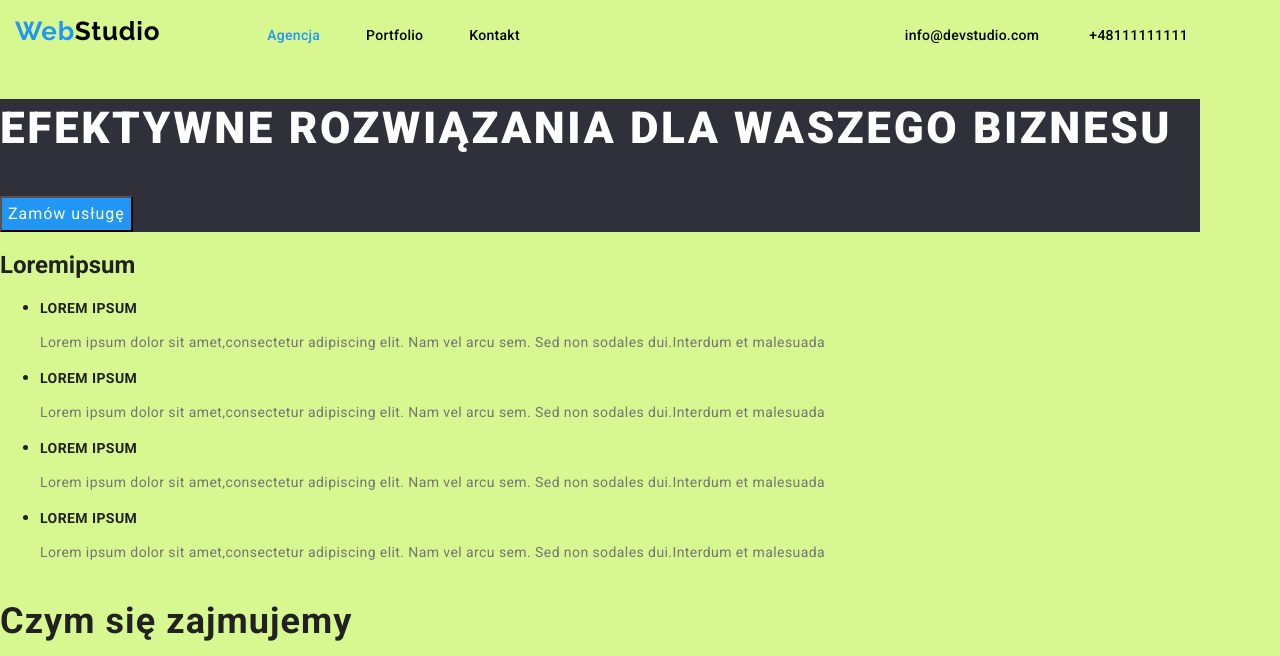
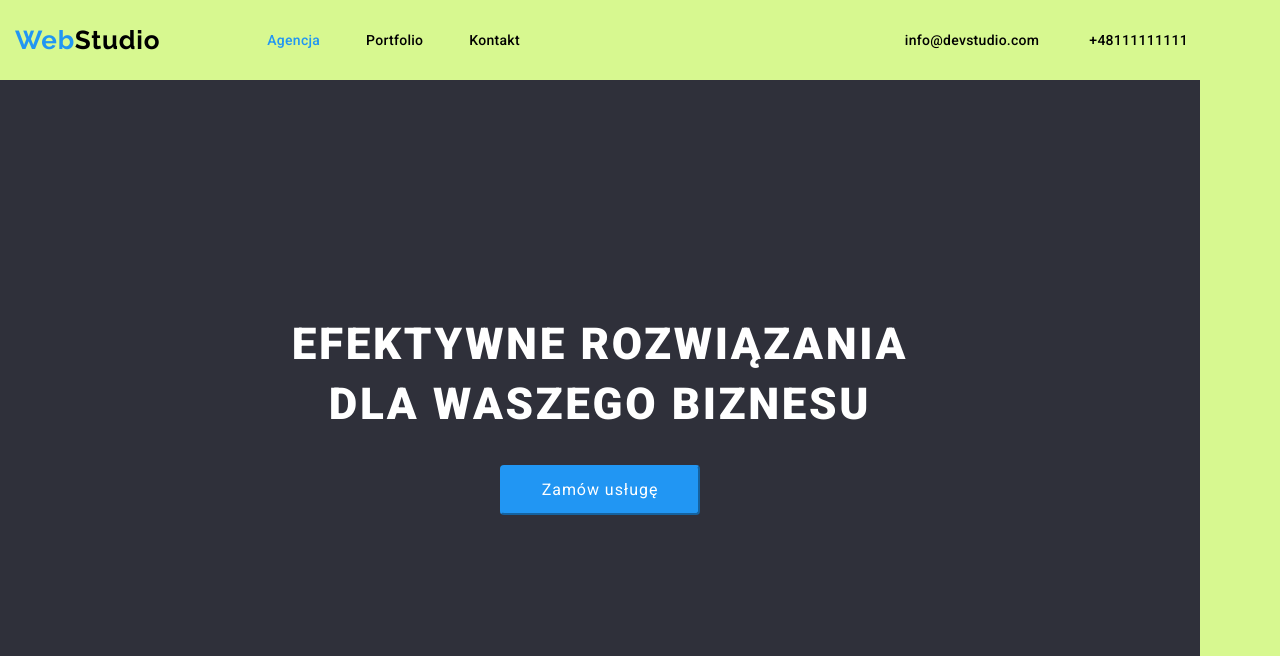
Before and after one commit to PawelMajewskiPolska/goit-markup-hw-03, a plain HTML site: page index.html in a window 1280 px wide. Shown: the top 656 px of the page. Drawn offline with nearby package versions, Linux system fonts and the light colour scheme.

Commit message:
H1 with button has been finished

```diff
--- a/css/style.css
+++ b/css/style.css
@@ -11,10 +11,11 @@ body {
 
 .header-wrapper {
 	display: flex;
+	height: 80px;
 	align-items: center;
 	justify-content: space-around;
-	flex-direction: row;
-	flex-wrap: wrap;
+	/* flex-direction: row;
+	flex-wrap: wrap; */
 }
 
 .menu {
@@ -23,7 +24,6 @@ body {
 	list-style: none;
 	justify-content: flex-start;
 	margin-right: 310px;
-	margin-top: 24px;
 	flex-grow: 1;
 }
 
@@ -35,7 +35,6 @@ body {
 	max-width: 20%; */
 	justify-content: space-between;
 	margin-right: 12px;
-	margin-top: 24px;
 }
 .logo {
 	margin-right: 107px;
@@ -63,6 +62,11 @@ body {
 	line-height: 1.36;
 	letter-spacing: 0.06em;
 	color: #ffffff;
+	text-align: center;
+	width: 60%;
+	align-self: center;
+	margin-top: 200px;
+	margin-bottom: 30px;
 }
 .sidetitle {
 	font-size: 14px;
@@ -176,6 +180,12 @@ body {
 	font-size: 16px;
 	line-height: 1.87;
 	letter-spacing: 0.06em;
+	width: 200px;
+	height: 50px;
+	margin-bottom: 130px;
+	align-self: center;
+	border-radius: 4px;
+	border-color: #2196f3;
 }
 .buttonlink {
 	font-weight: 500;
@@ -186,8 +196,15 @@ body {
 .colorbutton:hover {
 	background-color: red;
 }
-.footer-background,
+.footer-background {
+	background-color: #2f303a;
+	color: white;
+}
 .main-title-background {
+	display: flex;
+	flex-direction: column;
+	justify-content: center;
+	height: 600px;
 	background-color: #2f303a;
 	color: white;
 }
```
